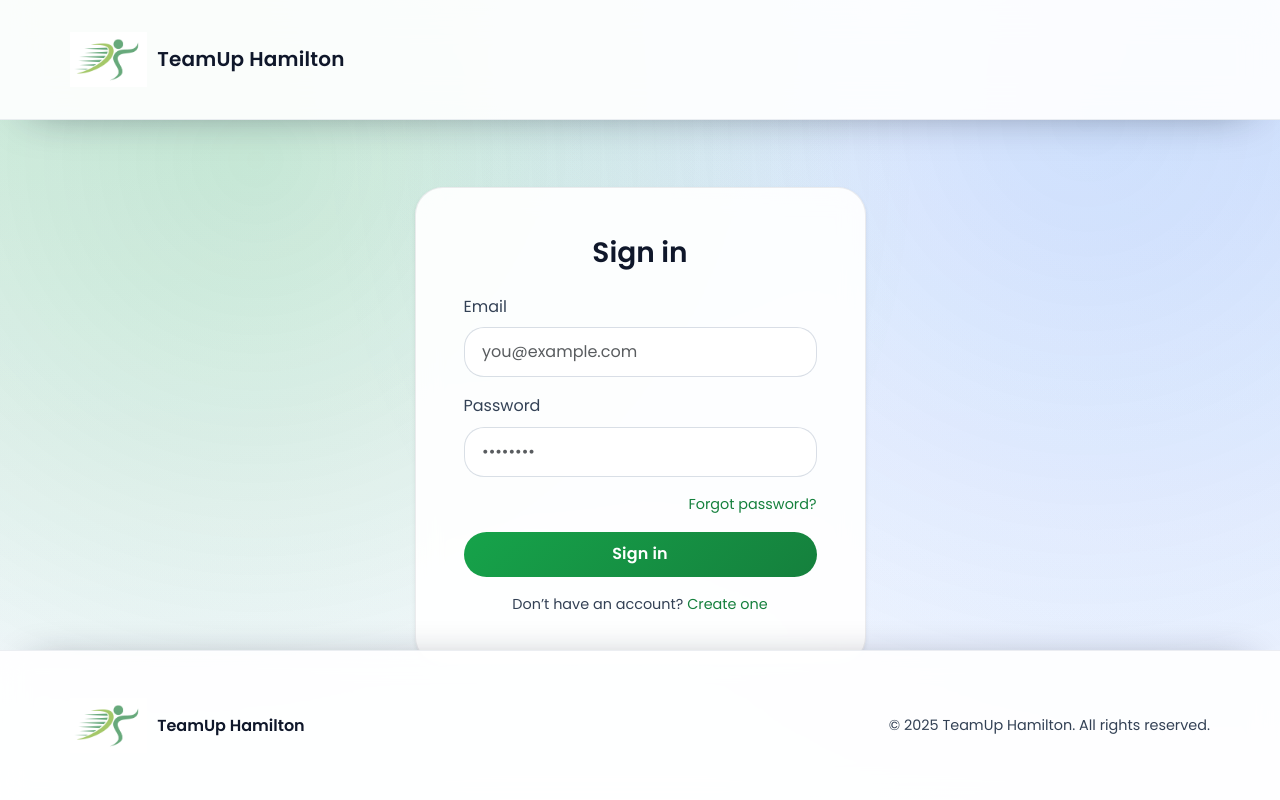
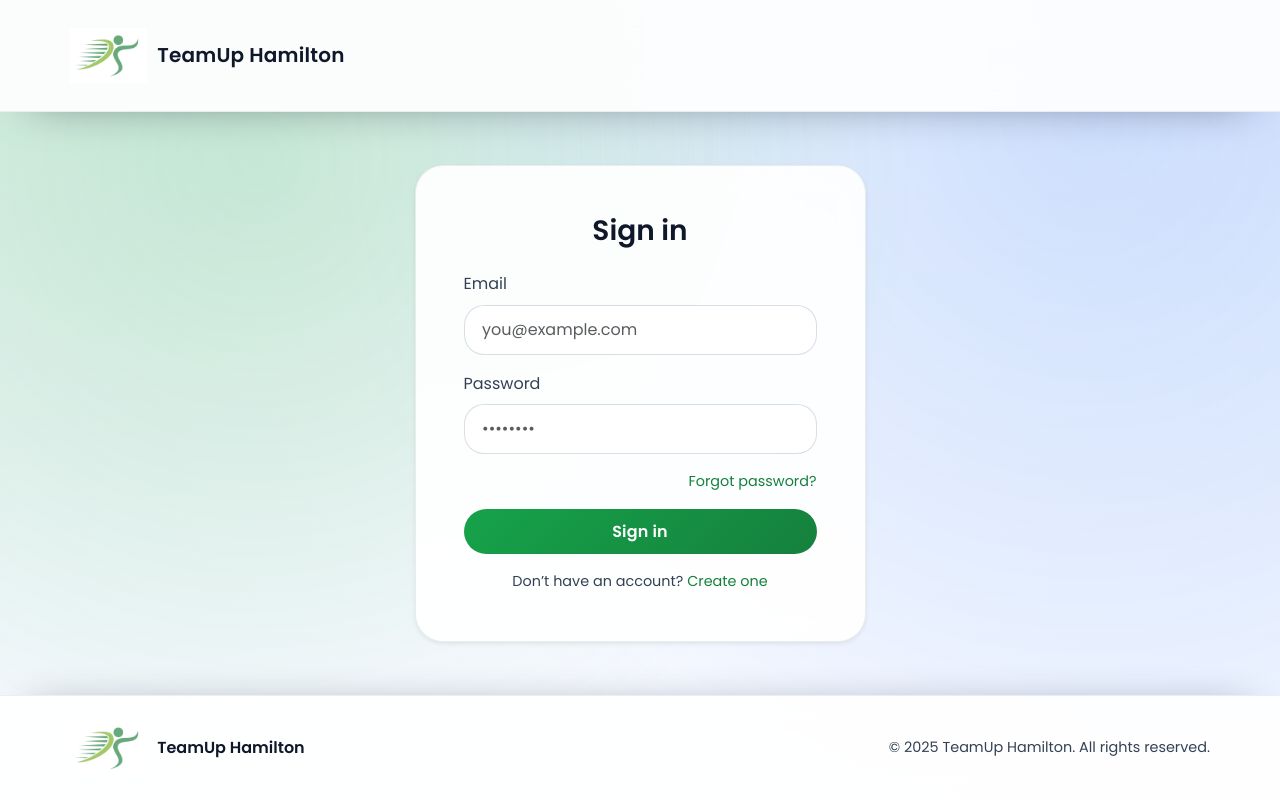
Before and after one commit to safalalikhan/teamup-hamilton, a React (Vite) app in the folder frontend/: page /signin in a window 1280 px wide. Built offline with nearby package versions, Linux system fonts and the light colour scheme; no server answers.

Commit message:
ui: dynamic scroll (max-height), footer/header size tweaks; equal past/cancelled columns; full-width create turf

```diff
--- a/frontend/src/index.css
+++ b/frontend/src/index.css
@@ -95,9 +95,9 @@ a:hover {
 
 .app-main {
   flex: 1;
-  padding-block: clamp(2.5rem, 4vw + 1rem, 4.5rem);
+  padding-block: clamp(2rem, 3.5vw + 0.5rem, 3.75rem);
   /* Prevent content from being hidden behind fixed footer */
-  padding-bottom: clamp(100px, 14vh, 160px);
+  padding-bottom: clamp(64px, 10vh, 120px);
 }
 
 .app-hero {
@@ -138,7 +138,7 @@ a:hover {
 }
 
 .app-navbar .navbar {
-  padding-block: 1rem;
+  padding-block: 0.75rem;
 }
 
 .app-brand-logo {
@@ -448,7 +448,7 @@ a:hover {
   gap: 1.5rem;
   align-items: center;
   justify-content: space-between;
-  padding-block: 2.25rem;
+  padding-block: 0.85rem;
 }
 
 @media (min-width: 576px) {
@@ -530,14 +530,14 @@ a:hover {
 
 /* Scrollable content containers --------------------------------- */
 .scroll-area {
-  /* Fixed visual height with internal scroll; responsive across viewports */
-  height: clamp(280px, 50vh, 560px);
+  /* Allow content to size naturally up to a cap; scroll when overflowing */
+  max-height: clamp(280px, 50vh, 560px);
   overflow: auto;
 }
 
 @media (min-width: 992px) {
   .scroll-area {
-    height: clamp(320px, 55vh, 640px);
+    max-height: clamp(320px, 55vh, 640px);
   }
 }
 
--- a/frontend/src/pages/Dashboard.jsx
+++ b/frontend/src/pages/Dashboard.jsx
@@ -380,7 +380,7 @@ export default function Dashboard() {
         {/* Past & Cancelled third */}
         <Card title="Past & Cancelled Matches" subtitle="Browse previous games and cancellations">
           <div className="row g-4">
-            <div className="col-12 col-xl-7">
+            <div className="col-12 col-xl-6">
               <h3 className="h6 fw-semibold mb-2">Past Matches</h3>
               <div className="scroll-area">
                 <div className="row g-3">
@@ -414,7 +414,7 @@ export default function Dashboard() {
                 </div>
               </div>
             </div>
-            <div className="col-12 col-xl-5">
+            <div className="col-12 col-xl-6">
               <h3 className="h6 fw-semibold mb-2">Cancelled Matches</h3>
               <div className="scroll-area">
                 <ul className="list-group list-group-flush mb-0">
--- a/frontend/src/pages/Turfs.jsx
+++ b/frontend/src/pages/Turfs.jsx
@@ -254,7 +254,7 @@ export default function Turfs() {
               </Card>
             </div>
           ) : (
-            <div className="col-lg-6">
+            <div className="col-12">
               <Card title="Create Turf" subtitle="Add a new community ground">
                 <form onSubmit={createTurf}>
                   <div className="mb-3">
@@ -316,7 +316,7 @@ export default function Turfs() {
             </div>
           )
         ) : (
-          <div className="col-lg-6">
+          <div className="col-12">
             <Card title="Need a turf added?" subtitle="Only administrators can publish new grounds">
               <p className="mb-0 small text-muted">Reach out to an administrator if you know about a turf that should be listed.</p>
             </Card>
```
